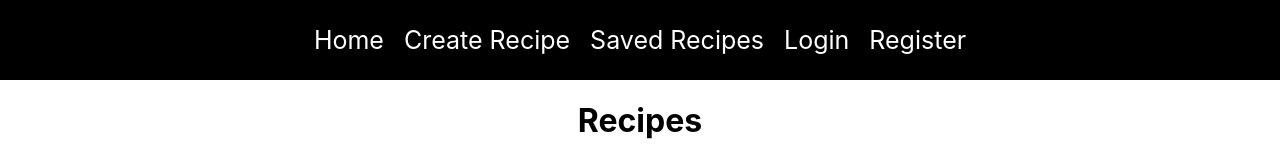
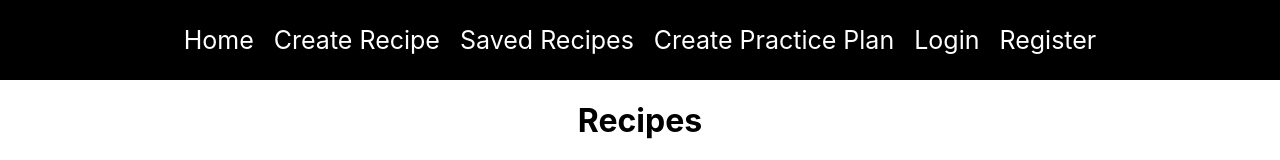
Before and after one commit to shoneriki/mern-practice, a React (Create React App) app in the folder client/: page / in a window 1280 px wide. Shown: the top 160 px of the page. Built offline with nearby package versions, Linux system fonts and the light colour scheme; no server answers.

Commit message:
frontend linking for create practice plan

```diff
--- a/client/src/App.js
+++ b/client/src/App.js
@@ -7,6 +7,7 @@ import {Register} from "./pages/register"
 import { CreateRecipe } from "./pages/create-recipe";
 import { Home } from "./pages/home";
 import { SavedRecipes } from "./pages/saved-recipes";
+import {CreatePracticePlan} from "./pages/create-practice-plan"
 
 function App() {
   return (
@@ -20,6 +21,7 @@ function App() {
           <Route path="/auth" element={<Auth />} />
           <Route path="/auth/register" element={<Register />} />
           <Route path="/auth/login" element={<Login />} />
+          <Route path="create-practice-plan" element=<CreatePracticePlan/>/>
         </Routes>
       </Router>
     </div>
--- a/client/src/components/Navbar.js
+++ b/client/src/components/Navbar.js
@@ -16,6 +16,7 @@ export const Navbar = () => {
       <Link to="/">Home</Link>
       <Link to="/create-recipe">Create Recipe</Link>
       <Link to="/saved-recipes">Saved Recipes</Link>
+      <Link to="/create-practice-plan">Create Practice Plan</Link>
       {!cookies.access_token ? (
         <>
           <Link to="/auth/login">Login</Link>
```
